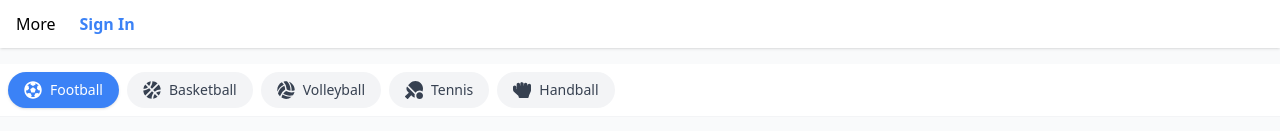
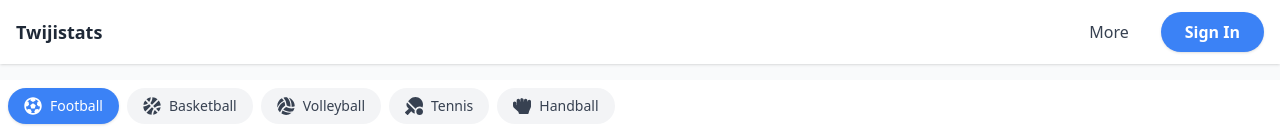
Before and after one commit to mussameeks/dummyUI, a React (Vite) app: page / in a window 1280 px wide. Shown: the top 131 px of the page. Built offline with nearby package versions, Linux system fonts and the light colour scheme; no server answers.

Commit message:
Add files via upload

```diff
--- a/src/components/Header.jsx
+++ b/src/components/Header.jsx
@@ -3,11 +3,18 @@ import { Link } from "react-router-dom";
 export default function Header() {
   return (
     <header className="w-full bg-white shadow mb-4 py-3 px-4 flex justify-between items-center">
-      <div className="flex items-center gap-4">
-        <span>More</span>
-        <Link to="/signin" className="ml-2 text-blue-500 hover:underline font-semibold">Sign In</Link>
+      <div className="text-lg font-bold text-gray-800">
+        Twijistats
       </div>
-      {/* ...any other header content, such as logo or navigation */}
+      <div className="flex items-center gap-3">
+        <span className="text-gray-700 hover:bg-gray-100 rounded-full px-3 py-1 cursor-pointer transition">More</span>
+        <Link
+          to="/signin"
+          className="ml-2 bg-blue-500 text-white font-semibold px-6 py-2 rounded-full shadow hover:bg-blue-600 transition"
+        >
+          Sign In
+        </Link>
+      </div>
     </header>
   );
 }
```
